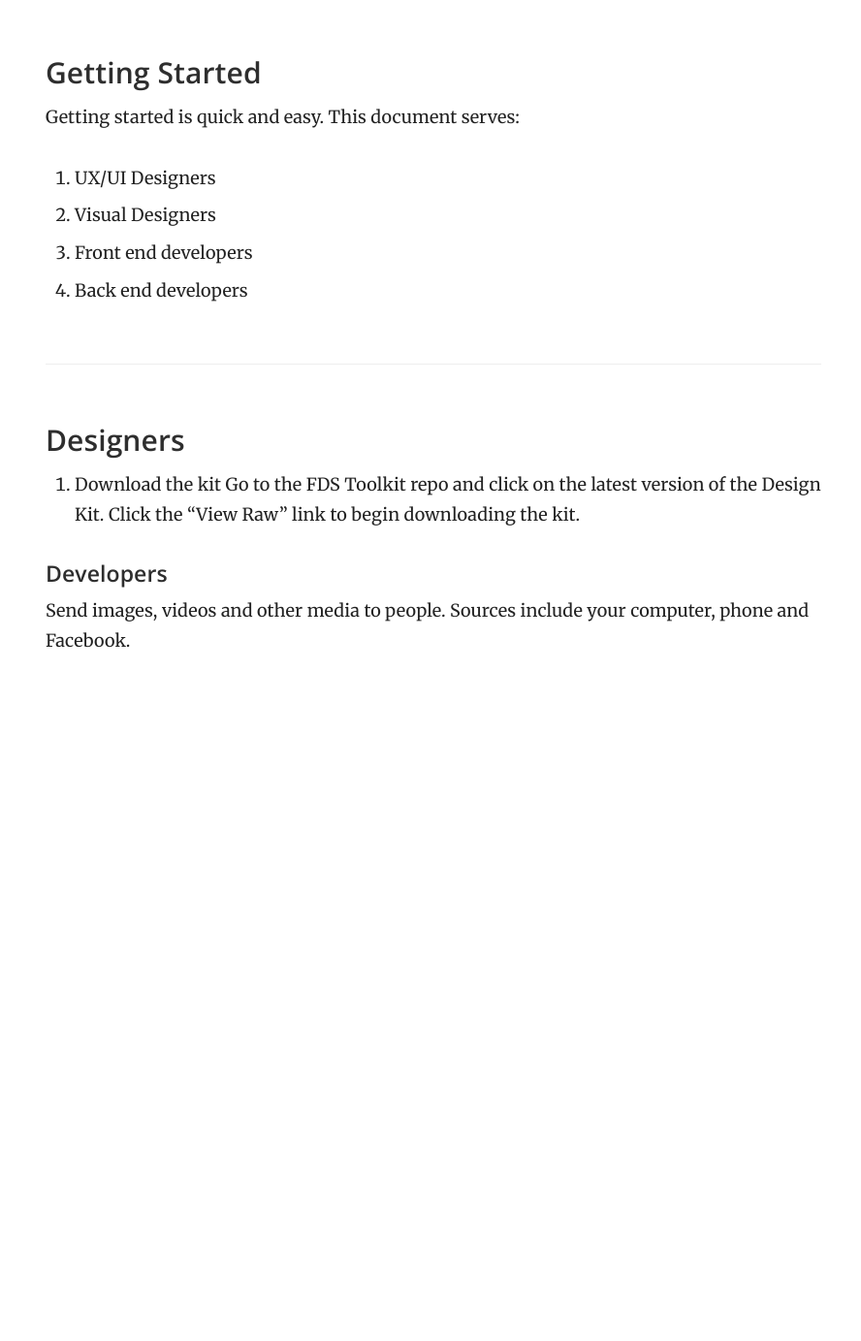
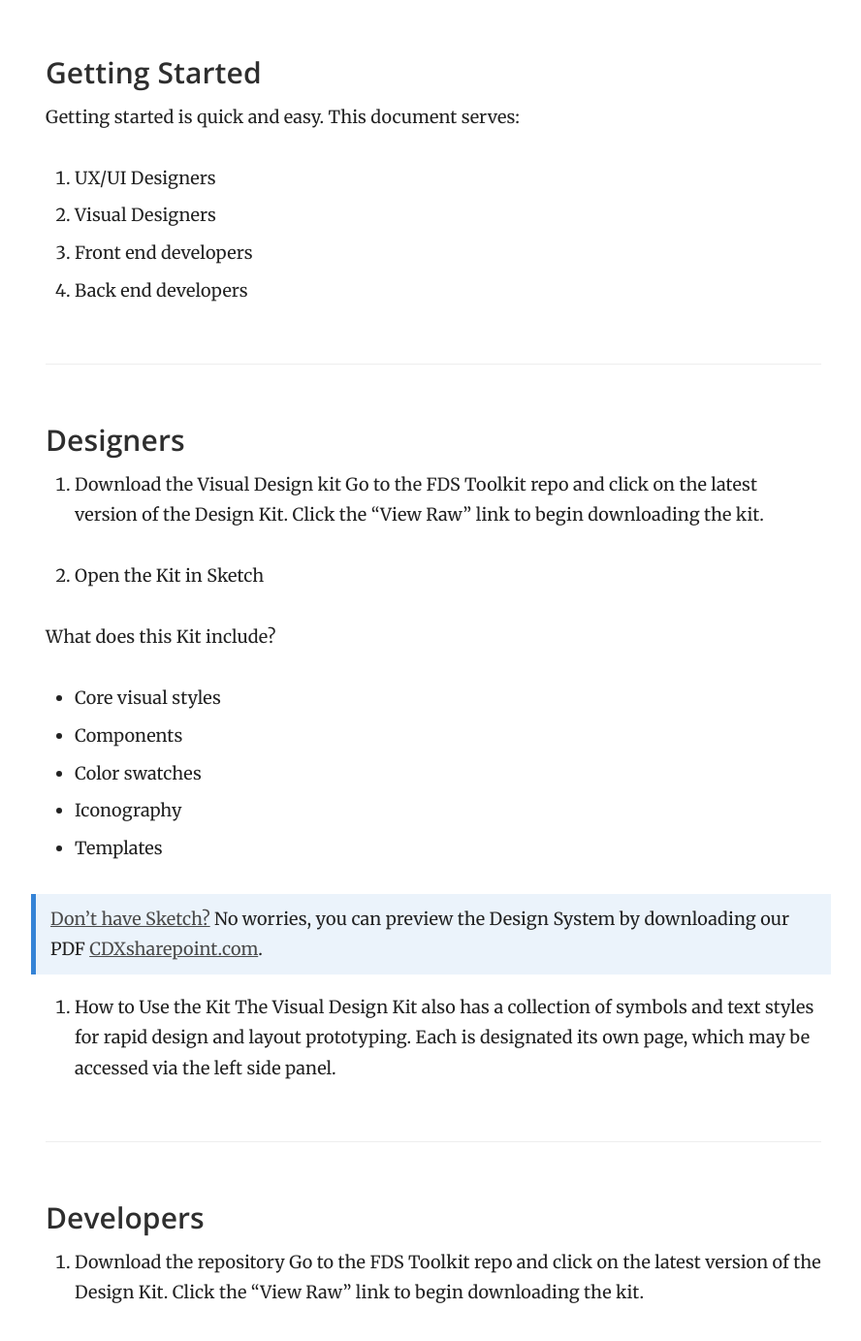
Before and after one commit to CassieShumway/fm-designsystem, a Jekyll site: the page built from index.md, in a window 1280 px wide and 1400 px high, scrolled down 559 px. Shown: the top 1383 px of the window at 97% size, without its empty margins (343-1231 px from the left). Built offline with Jekyll 4.4.1, drawn with Linux system fonts in a browser that asks for light colours; before the commit the page ends 1287 px from its top, so only the background shows below that.

Commit message:
homepage content edits

```diff
--- a/index.md
+++ b/index.md
@@ -20,10 +20,27 @@ Getting started is quick and easy. This document serves:
 
 ### Designers
 
-1. Download the kit
+1. Download the Visual Design kit
 Go to the FDS Toolkit repo and click on the latest version of the Design Kit. Click the “View Raw” link to begin downloading the kit.
 
+2. Open the Kit in Sketch
 
-#### Developers
+What does this Kit include?
 
-Send images, videos and other media to people. Sources include your computer, phone and Facebook.
+* Core visual styles
+* Components
+* Color swatches
+* Iconography
+* Templates
+
+
+> [Don't have Sketch?](http://example.com/signup) No worries, you can preview the Design System by downloading our PDF [CDXsharepoint.com](http://cdxsharepoint.com/).
+
+3. How to Use the Kit
+The Visual Design Kit also has a collection of symbols and text styles for rapid design and layout prototyping. Each is designated its own page, which may be accessed via the left side panel.
+
+
+### Developers
+
+1. Download the repository
+Go to the FDS Toolkit repo and click on the latest version of the Design Kit. Click the “View Raw” link to begin downloading the kit.
```
Also changed, not shown: _docs/components/alerts.md (+0 -2 lines), _docs/components/buttons.md (+6 -2 lines), _docs/components/labels.md (+0 -2 lines), _docs/components/tables.md (+0 -2 lines), _docs/components/typography.md (+0 -2 lines).
